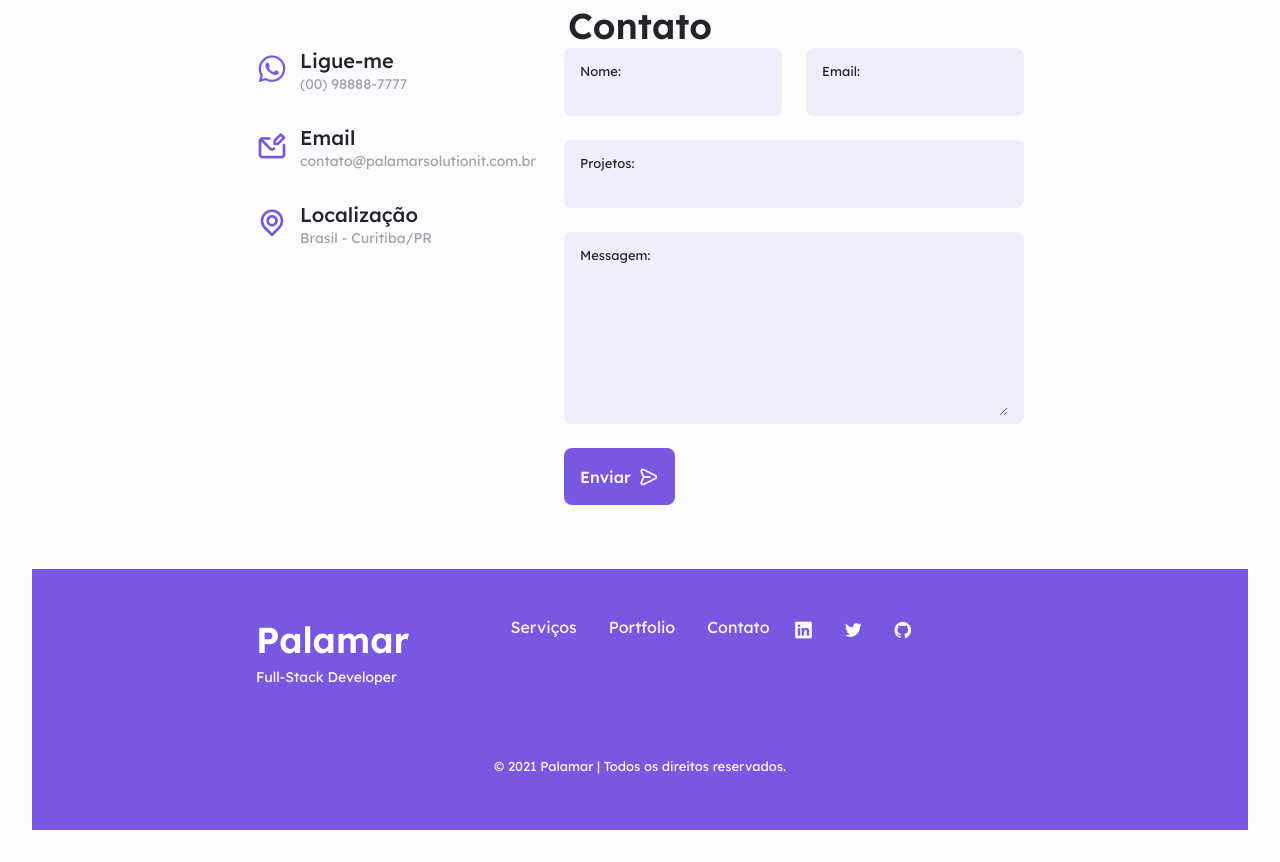
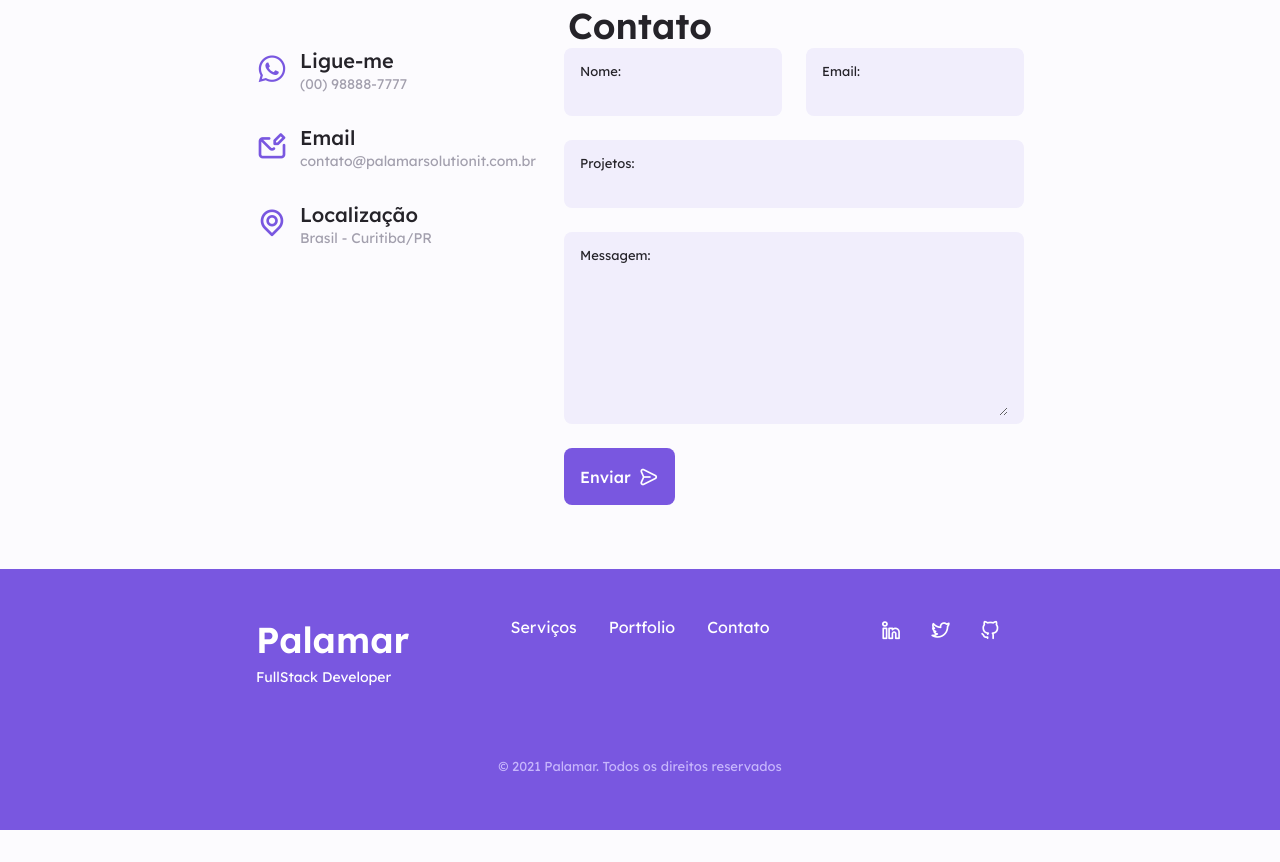
Before and after one commit to aleksanderpalamar/site-responsivo, a plain HTML site: page index.html in a window 1280 px wide. Shown: the part 3503-4365 px from the top of the page. After the commit the page ends 4333 px from the top, so only its background shows below. Drawn offline with nearby package versions, Linux system fonts and the light colour scheme.

Commit message:
deploy update footer

```diff
--- a/assets/css/styles.css
+++ b/assets/css/styles.css
@@ -793,7 +793,7 @@ img {
 
 /*==================== FOOTER ====================*/
 .footer {
-  padding: 2rem;
+  padding-top: 2rem;
 }
 
 .footer__container {
@@ -837,7 +837,7 @@ img {
 .footer__copy {
   font-size: var(--smaller-font-size);
   text-align: center;
-  color: #fff;
+  color: var(--first-color-lighter);
   margin-top: var(--mb-3);
 }
 
--- a/index.html
+++ b/index.html
@@ -445,7 +445,7 @@
             </a>
           </div>
 
-          <img src="" alt="" class="projetos__img">
+          <img src="/assets/img/developer.svg" alt="" class="projetos__img">
         </div>
       </div>
     </section>
@@ -509,42 +509,42 @@
   </main>
 
   <!--==================== FOOTER ====================-->
-  <footer class="footer">
+  <section class="footer">
     <div class="footer__bg">
       <div class="footer__container container grid">
         <div>
           <h1 class="footer__title">Palamar</h1>
-           <span class="footer__subtitle">Full-Stack Developer</span>
+          <span class="footer__subtitle">FullStack Developer</span>
         </div>
 
         <ul class="footer__links">
           <li>
-             <a href="#servicos" class="footer__links">Serviços</a>
+            <a href="#servicos" class="footer__link">Serviços</a>
           </li>
           <li>
-            <a href="#portfolio" class="footer__links">Portfolio</a>
+            <a href="#portfolio" class="footer__link">Portfolio</a>
           </li>
           <li>
-            <a href="#contato" class="footer__links">Contato</a>
+            <a href="#contato" class="footer__link">Contato</a>
           </li>
         </ul>
 
-         <div class="footer__sociais">
+        <div class="footer__socials">
           <a href="#" target="_blank" class="footer__social">
-            <i class="uil uil-linkedin"></i>
+            <i class="uil uil-linkedin-alt"></i>
           </a>
           <a href="#" target="_blank" class="footer__social">
-            <i class="uil uil-twitter"></i>
+            <i class="uil uil-twitter-alt"></i>
           </a>
-          <a href="#" target="_blank" class="footer__social">
-            <i class="uil uil-github"></i>
+          <a href="https://github.com/aleksanderpalamar" target="_blank" class="footer__social">
+            <i class="uil uil-github-alt"></i>
           </a>
         </div>
       </div>
 
-       <p class="footer__copy">&#169; 2021 Palamar | Todos os direitos reservados.</p>
+      <p class="footer__copy">&#169; 2021 Palamar. Todos os direitos reservados</p>
     </div>
-  </footer>
+  </section>
   <!--==================== SCROLL TOP ====================-->
     <a href="#" class="scrollup" id="scroll-up">
       <i class="uil uil-arrow-up scrollup__icon"></i>
```
Also changed, not shown: assets/img/developer.svg (added). Lines whose indentation alone changed are shown as unchanged.
